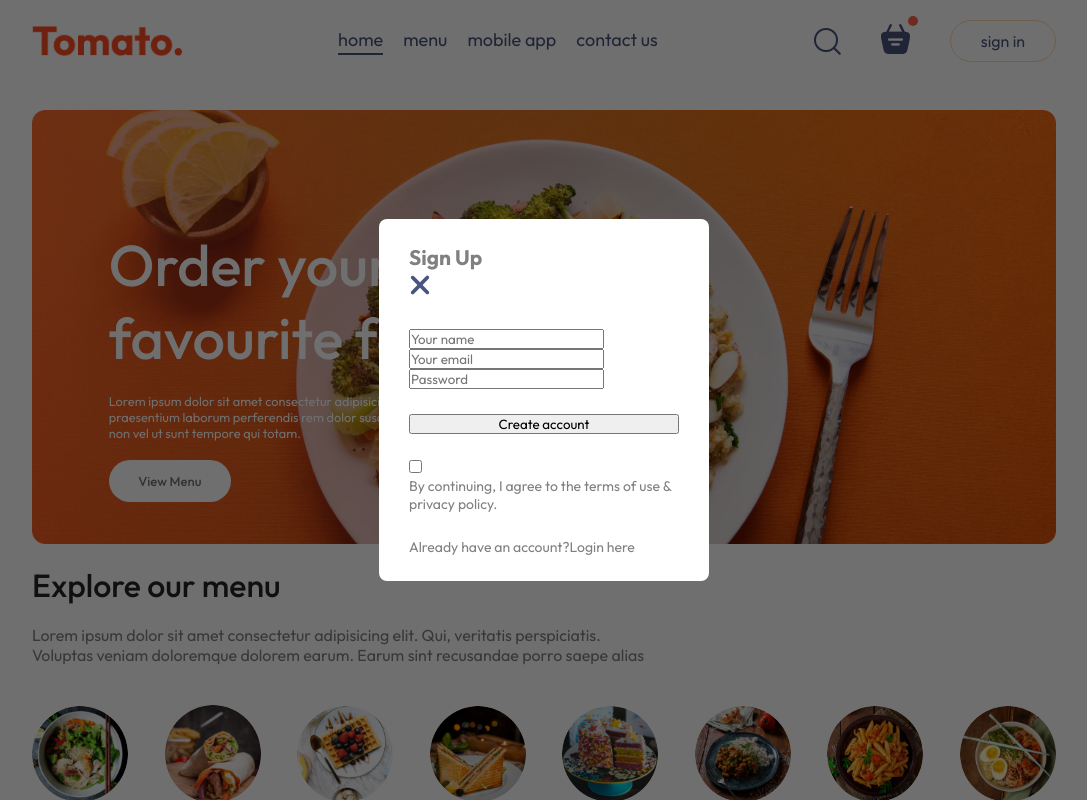
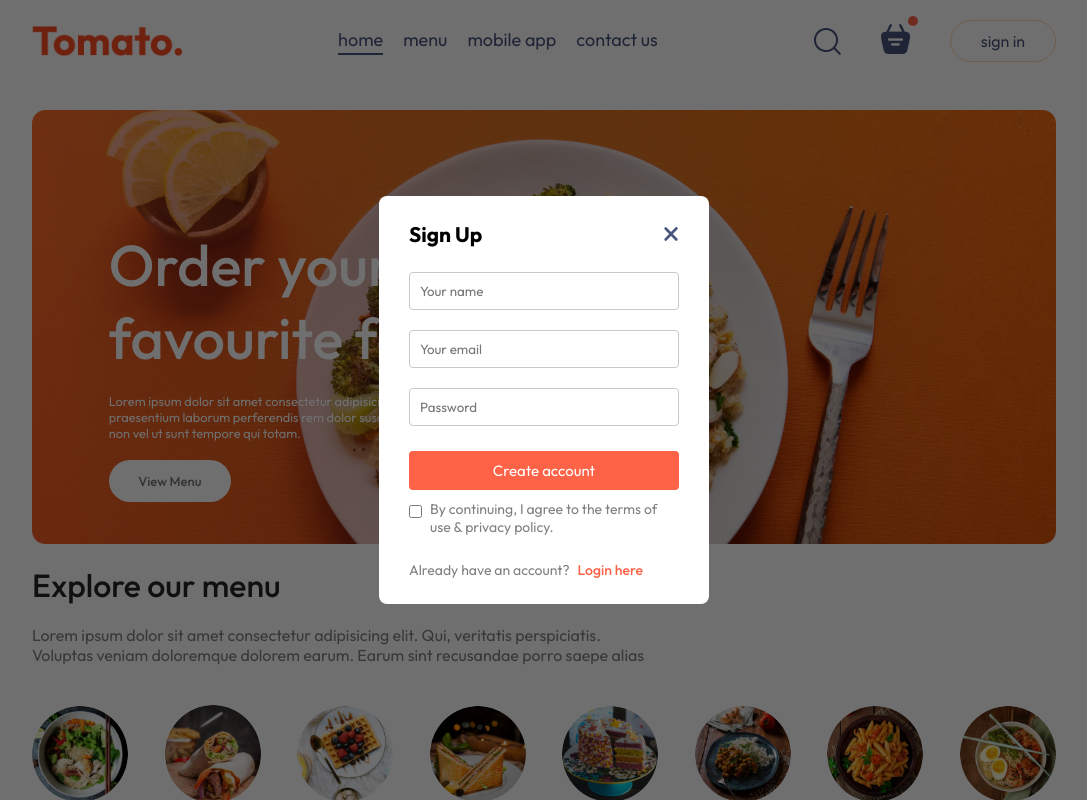
Before and after one commit to PhoebeHuHu/food-ordering-page, a React (Vite) app in the folder frontend/: page / in a window 1280 px wide. Both pictures are taken after a click on the button "sign in". Shown: the top 800 px of the page, without its empty margins (96-1183 px from the left). Built offline with nearby package versions, Linux system fonts and the light colour scheme.

Commit message:
style: update css style of LoginPopup component

```diff
--- a/frontend/src/components/LoginPopup/LoginPopup.jsx
+++ b/frontend/src/components/LoginPopup/LoginPopup.jsx
@@ -11,7 +11,7 @@ const LoginPopup = ({ setShowLogin }) => {
                     <h2>{currState}</h2>
                     <img onClick={() => setShowLogin(false)} src={assets.cross_icon} alt="" />
                 </div>
-                <div className="login-popup-input">
+                <div className="login-popup-inputs">
                     {currState === 'Login' ? <></> : <input type="text" placeholder='Your name' required />}
                     <input type="email" placeholder='Your email' required />
                     <input type="password" placeholder='Password' required />
--- a/frontend/src/components/LoginPopup/loginPopup.css
+++ b/frontend/src/components/LoginPopup/loginPopup.css
@@ -22,7 +22,55 @@
     animation: fadeIn 0.5s;
 }
 
+.login-popup-title {
+    display: flex;
+    justify-content: space-between;
+    align-items: center;
+    color: #000;
+}
+
 .login-popup-title img {
-    width: 22px;
+    width: 16px;
     cursor: pointer;
 }
+
+.login-popup-inputs {
+    display: flex;
+    flex-direction: column;
+    gap: 20px;
+}
+
+.login-popup-inputs input {
+    outline: none;
+    border: 1px solid var(--color-form-border);
+    padding: 10px;
+    border-radius: 4px;
+}
+
+.login-popup-container button {
+    border: none;
+    padding: 10px;
+    border-radius: 4px;
+    color: #FFF;
+    background-color: var(--main-color-tomato);
+    font-size: 15px;
+    cursor: pointer;
+}
+
+.login-popup-condition {
+    display: flex;
+    align-items: start;
+    gap: 8px;
+    margin-top: -15px;
+}
+
+.login-popup-condition input {
+    margin-top: 5px;
+}
+
+.login-popup p span {
+    color: var(--main-color-tomato);
+    font-weight: 500;
+    cursor: pointer;
+    margin-left: 8px;
+}
--- a/frontend/src/index.css
+++ b/frontend/src/index.css
@@ -13,6 +13,7 @@
   --color-light-grey: #808080;
   --color-highlight-grey: #e2e2e2;
   --color-text-white: #d9d9d9;
+  --color-form-border: #c9c9c9;
   --color-bg-dark: #323232;
   /* font size */
   --menu-font-size: 18px;
```
